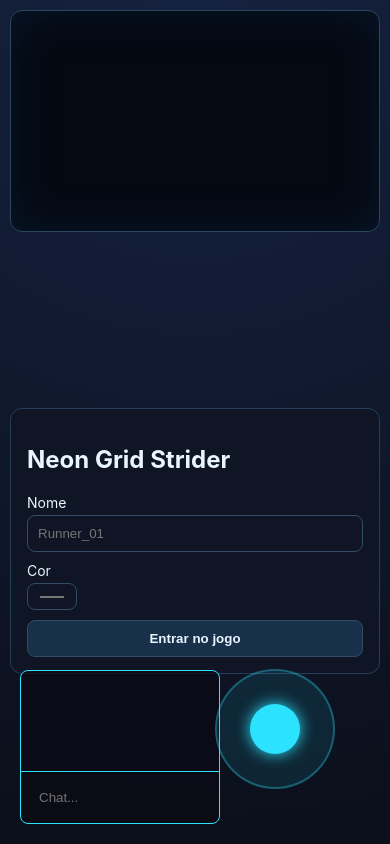
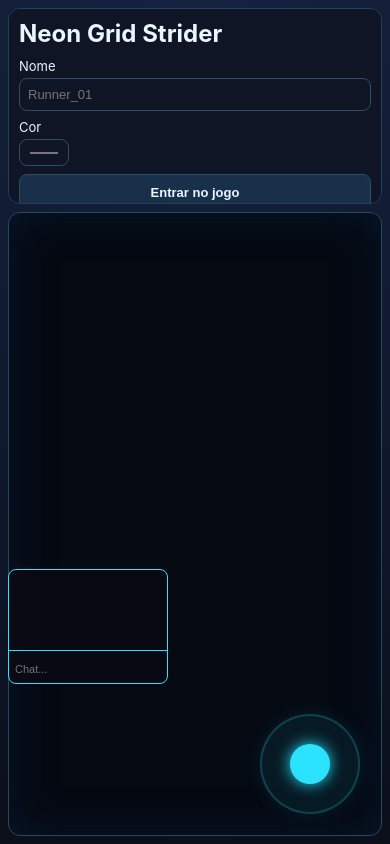
Before and after one commit to NANDOBRTV/Neon-Grid-Strider, a website with bundled scripts: page public/index.html in a window 390 px wide. Built offline with nearby package versions, Linux system fonts and the light colour scheme; files whose address does not match are found by name.

Commit message:
refactor: remover suporte a PC e otimizar exclusivamente para mobile com joystick

```diff
--- a/public/css/styles.css
+++ b/public/css/styles.css
@@ -10,85 +10,140 @@
   box-sizing: border-box;
   touch-action: manipulation;
   -webkit-tap-highlight-color: transparent;
+  -webkit-user-select: none;
+  user-select: none;
 }
 
-body {
+html, body {
   margin: 0;
+  padding: 0;
+  width: 100%;
+  height: 100%;
   font-family: Inter, system-ui, sans-serif;
   background: radial-gradient(circle at top, #152241, var(--bg));
   color: var(--text);
-  overflow-x: hidden;
-  width: 100vw;
-  height: 100vh;
+  overflow: hidden;
 }
 
 .layout {
-  min-height: 100vh;
+  width: 100vw;
+  height: 100vh;
   padding: 10px;
   display: grid;
-  gap: 16px;
-  grid-template-columns: 280px 1fr;
+  gap: 10px;
+  grid-template-columns: 1fr;
   position: relative;
+  overflow: hidden;
 }
 
 .hud {
   background: color-mix(in srgb, var(--panel) 85%, #000);
   border: 1px solid #234058;
   border-radius: 12px;
-  padding: 16px;
-  height: fit-content;
+  padding: 12px;
+  height: auto;
+  max-height: 200px;
+  overflow-y: auto;
 }
 
-.controls { display: grid; gap: 10px; }
-label { display: grid; gap: 4px; font-size: 14px; }
+.hud h1 {
+  margin: 0 0 10px 0;
+  font-size: 1.5rem;
+}
+
+.controls {
+  display: grid;
+  gap: 8px;
+}
+
+label {
+  display: grid;
+  gap: 4px;
+  font-size: 13px;
+}
+
 input, button {
   border-radius: 8px;
   border: 1px solid #2f4e63;
-  padding: 10px;
+  padding: 8px;
   background: #0f1524;
   color: var(--text);
+  font-size: 13px;
 }
-button { cursor: pointer; background: #19304a; font-weight: bold; }
+
+button {
+  cursor: pointer;
+  background: #19304a;
+  font-weight: bold;
+  padding: 10px;
+}
+
+button:active {
+  background: #2a4a6a;
+}
+
+.info-text {
+  margin: 8px 0 0 0;
+  font-size: 12px;
+  color: var(--line);
+}
 
 .game-container {
   position: relative;
   display: flex;
   flex-direction: column;
-  gap: 10px;
   width: 100%;
+  height: calc(100vh - 220px);
+  gap: 0;
 }
 
 #gameCanvas {
   width: 100%;
-  height: auto;
-  aspect-ratio: 1000 / 600;
+  height: 100%;
   border-radius: 12px;
   border: 1px solid #27485d;
   background: #050912;
   box-shadow: inset 0 0 40px #08162a;
+  display: block;
 }
 
 /* Chat Styles */
 .chat-container {
-  width: 100%;
-  max-width: 400px;
-  background: rgba(10, 10, 20, 0.8);
+  position: fixed;
+  bottom: 200px;
+  left: 10px;
+  width: 180px;
+  max-height: 150px;
+  background: rgba(10, 10, 20, 0.9);
   border: 1px solid var(--line);
   border-radius: 8px;
   display: flex;
   flex-direction: column;
+  z-index: 90;
 }
 
 .chat-messages {
   height: 100px;
   overflow-y: auto;
-  padding: 8px;
-  font-size: 0.85rem;
+  padding: 6px;
+  font-size: 11px;
   color: var(--text);
+  display: flex;
+  flex-direction: column;
+  gap: 2px;
+}
+
+.chat-messages::-webkit-scrollbar {
+  width: 3px;
+}
+
+.chat-messages::-webkit-scrollbar-thumb {
+  background: var(--line);
+  border-radius: 10px;
 }
 
 .chat-input-area {
-  padding: 8px;
+  padding: 6px;
   border-top: 1px solid var(--line);
 }
 
@@ -98,16 +153,28 @@ button { cursor: pointer; background: #19304a; font-weight: bold; }
   border: none;
   color: var(--text);
   outline: none;
+  font-size: 11px;
+  padding: 0;
+}
+
+.message {
+  word-wrap: break-word;
+  line-height: 1.2;
+}
+
+.message .username {
+  font-weight: bold;
+  margin-right: 3px;
 }
 
 /* Joystick Styles */
 .joystick-zone {
   position: fixed;
-  bottom: 40px;
-  right: 40px;
-  width: 150px;
-  height: 150px;
-  display: none; /* Ativado via JS no mobile */
+  bottom: 20px;
+  right: 20px;
+  width: 140px;
+  height: 140px;
+  display: flex;
   justify-content: center;
   align-items: center;
   z-index: 100;
@@ -115,53 +182,77 @@ button { cursor: pointer; background: #19304a; font-weight: bold; }
 }
 
 .joystick-base {
-  width: 120px;
-  height: 120px;
-  background: rgba(43, 227, 255, 0.1);
-  border: 2px solid rgba(43, 227, 255, 0.3);
+  width: 110px;
+  height: 110px;
+  background: rgba(43, 227, 255, 0.08);
+  border: 2px solid rgba(43, 227, 255, 0.2);
   border-radius: 50%;
   display: flex;
   justify-content: center;
   align-items: center;
+  box-shadow: 0 0 20px rgba(43, 227, 255, 0.1);
 }
 
 .joystick-stick {
-  width: 50px;
-  height: 50px;
+  width: 45px;
+  height: 45px;
   background: var(--line);
   border-radius: 50%;
   box-shadow: 0 0 15px var(--line);
-  transition: transform 0.1s ease-out;
+  transition: transform 0.05s ease-out;
 }
 
-/* Mobile Adjustments */
-@media (max-width: 768px) {
+/* Responsividade para telas muito pequenas */
+@media (max-height: 600px) {
+  .hud {
+    max-height: 150px;
+  }
+
+  .game-container {
+    height: calc(100vh - 170px);
+  }
+
+  .chat-container {
+    bottom: 160px;
+  }
+}
+
+@media (max-width: 480px) {
   .layout {
-    grid-template-columns: 1fr;
+    padding: 8px;
+    gap: 8px;
+  }
+
+  .hud {
     padding: 10px;
   }
 
-  .hud {
-    order: 2;
+  .joystick-zone {
+    width: 130px;
+    height: 130px;
+    bottom: 15px;
+    right: 15px;
   }
 
-  .game-container {
-    order: 1;
+  .joystick-base {
+    width: 100px;
+    height: 100px;
   }
 
-  .desktop-hint {
-    display: none;
-  }
-
-  .joystick-zone {
-    display: flex;
+  .joystick-stick {
+    width: 40px;
+    height: 40px;
   }
 
   .chat-container {
-    position: fixed;
-    bottom: 20px;
-    left: 20px;
-    max-width: 200px;
-    z-index: 90;
+    width: 160px;
+    max-height: 120px;
+    bottom: 160px;
+    left: 8px;
+  }
+
+  .chat-messages {
+    height: 80px;
+    font-size: 10px;
   }
 }
--- a/public/index.html
+++ b/public/index.html
@@ -2,7 +2,10 @@
 <html lang="pt-BR">
   <head>
     <meta charset="UTF-8" />
-    <meta name="viewport" content="width=device-width, initial-scale=1.0, maximum-scale=1.0, user-scalable=no" />
+    <meta name="viewport" content="width=device-width, initial-scale=1.0, maximum-scale=1.0, user-scalable=no, viewport-fit=cover" />
+    <meta name="apple-mobile-web-app-capable" content="yes" />
+    <meta name="apple-mobile-web-app-status-bar-style" content="black-translucent" />
+    <meta name="theme-color" content="#0b0f1a" />
     <title>Neon Grid Strider</title>
     <link rel="stylesheet" href="css/styles.css" />
   </head>
@@ -21,19 +24,20 @@
           </label>
           <button id="joinBtn">Entrar no jogo</button>
         </div>
-        <p class="desktop-hint">Use as setas ou WASD para se mover.</p>
+        <p class="info-text">Use o joystick para se mover.</p>
       </section>
 
       <div class="game-container">
         <canvas id="gameCanvas" width="1000" height="600"></canvas>
 
-        <!-- Joystick Virtual (Apenas Mobile) -->
+        <!-- Joystick Virtual -->
         <div id="joystickZone" class="joystick-zone">
           <div id="joystickBase" class="joystick-base">
             <div id="joystickStick" class="joystick-stick"></div>
           </div>
         </div>
 
+        <!-- Chat Global -->
         <section class="chat-container">
           <div id="chatMessages" class="chat-messages"></div>
           <div class="chat-input-area">
--- a/public/js/constants.js
+++ b/public/js/constants.js
@@ -1,5 +1,5 @@
 export const CONFIG = {
-  SPEED: 4,
+  SPEED: 5,
   PLAYER_RADIUS: 10,
   GRID_SIZE: 40,
   SHADOW_BLUR: 15,
@@ -7,6 +7,7 @@ export const CONFIG = {
     GRID: 'rgba(43, 227, 255, 0.1)',
     TEXT: '#e9f6ff'
   },
-  TRAIL_LENGTH: 20,
-  TRAIL_OPACITY_STEP: 0.05
+  TRAIL_LENGTH: 25,
+  TRAIL_OPACITY_STEP: 0.05,
+  PLATFORM: 'MOBILE'
 };
--- a/public/js/game.js
+++ b/public/js/game.js
@@ -19,8 +19,7 @@ const ui = {
 const state = {
   players: {},
   myId: null,
-  joined: false,
-  keys: new Set()
+  joined: false
 };
 
 // Eventos de UI
@@ -42,17 +41,6 @@ ui.joinBtn.addEventListener('click', () => {
   ui.joinBtn.disabled = true;
   ui.joinBtn.innerText = 'No Jogo';
 });
-
-// Input de Teclado
-document.addEventListener('keydown', (e) => {
-  const key = e.key.toLowerCase();
-  if (["arrowup", "arrowdown", "arrowleft", "arrowright", "w", "a", "s", "d"].includes(key)) {
-    state.keys.add(key);
-    if (state.joined) e.preventDefault();
-  }
-});
-
-document.addEventListener('keyup', (e) => state.keys.delete(e.key.toLowerCase()));
 
 // Eventos de Socket
 socket.on('connect', () => {
@@ -95,33 +83,16 @@ ui.chatInput.addEventListener('keydown', (e) => {
   }
 });
 
-// Loop Principal
+// Loop Principal - Apenas Joystick
 function update() {
   if (!state.joined || !state.myId || !state.players[state.myId]) return;
 
-  let dx = 0;
-  let dy = 0;
-  const keys = state.keys;
-
   const joystickInput = joystick.getInput();
 
-  if (joystickInput.x !== 0 || joystickInput.y !== 0) {
-    dx = joystickInput.x * CONFIG.SPEED;
-    dy = joystickInput.y * CONFIG.SPEED;
-  } else {
-    if (keys.has('arrowup') || keys.has('w')) dy -= CONFIG.SPEED;
-    if (keys.has('arrowdown') || keys.has('s')) dy += CONFIG.SPEED;
-    if (keys.has('arrowleft') || keys.has('a')) dx -= CONFIG.SPEED;
-    if (keys.has('arrowright') || keys.has('d')) dx += CONFIG.SPEED;
+  if (joystickInput.x === 0 && joystickInput.y === 0) return;
 
-    if (dx !== 0 && dy !== 0) {
-      const factor = 1 / Math.sqrt(2);
-      dx *= factor;
-      dy *= factor;
-    }
-  }
-
-  if (dx !== 0 || dy !== 0) {
+  let dx = joystickInput.x * CONFIG.SPEED;
+  let dy = joystickInput.y * CONFIG.SPEED;
 
   const me = state.players[state.myId];
   const oldX = me.x;
@@ -142,7 +113,6 @@ function update() {
     });
   }
 }
-}
 
 function loop() {
   update();
```
Also changed, not shown: README.md. Lines whose indentation alone changed are shown as unchanged.
